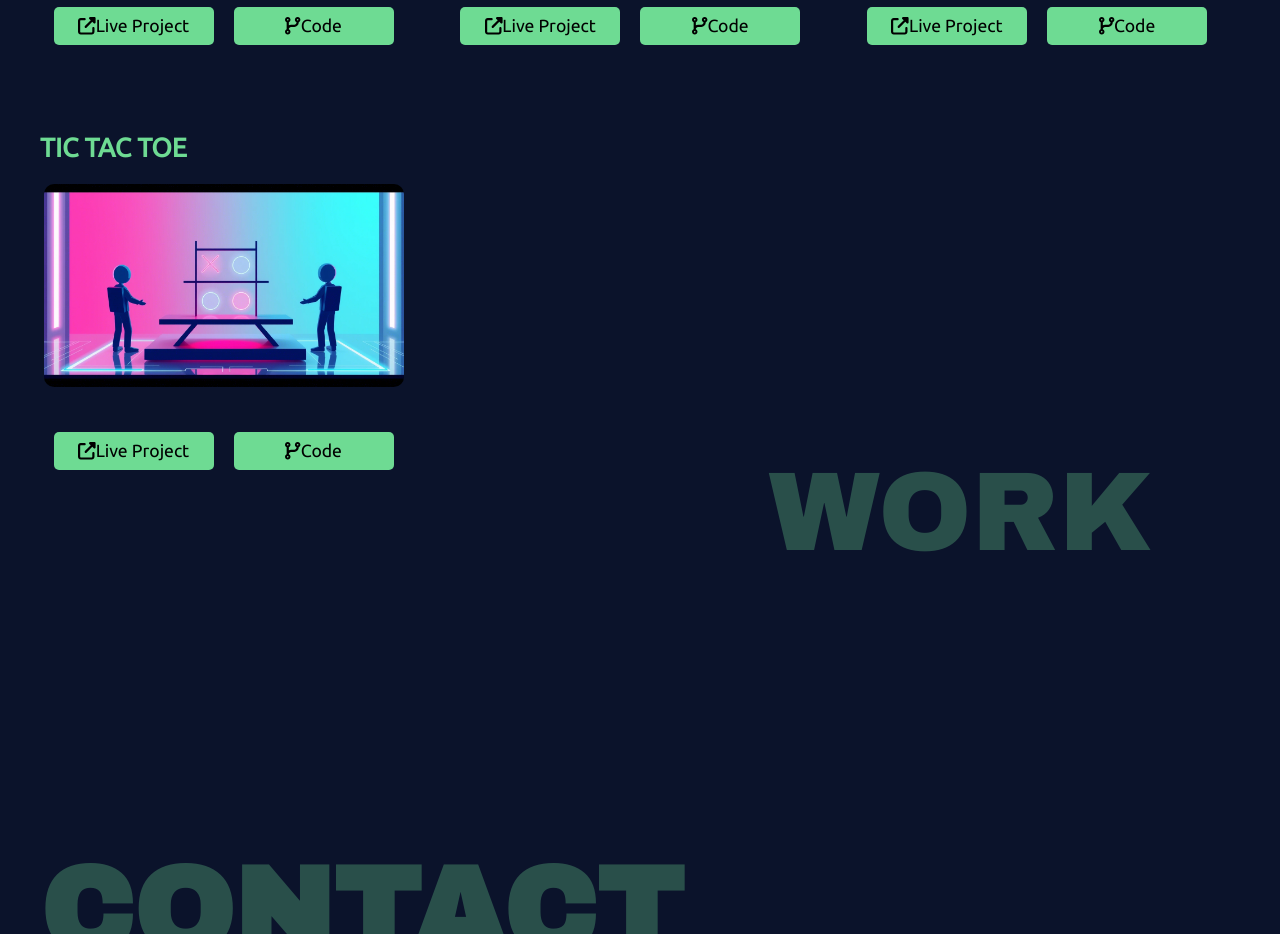
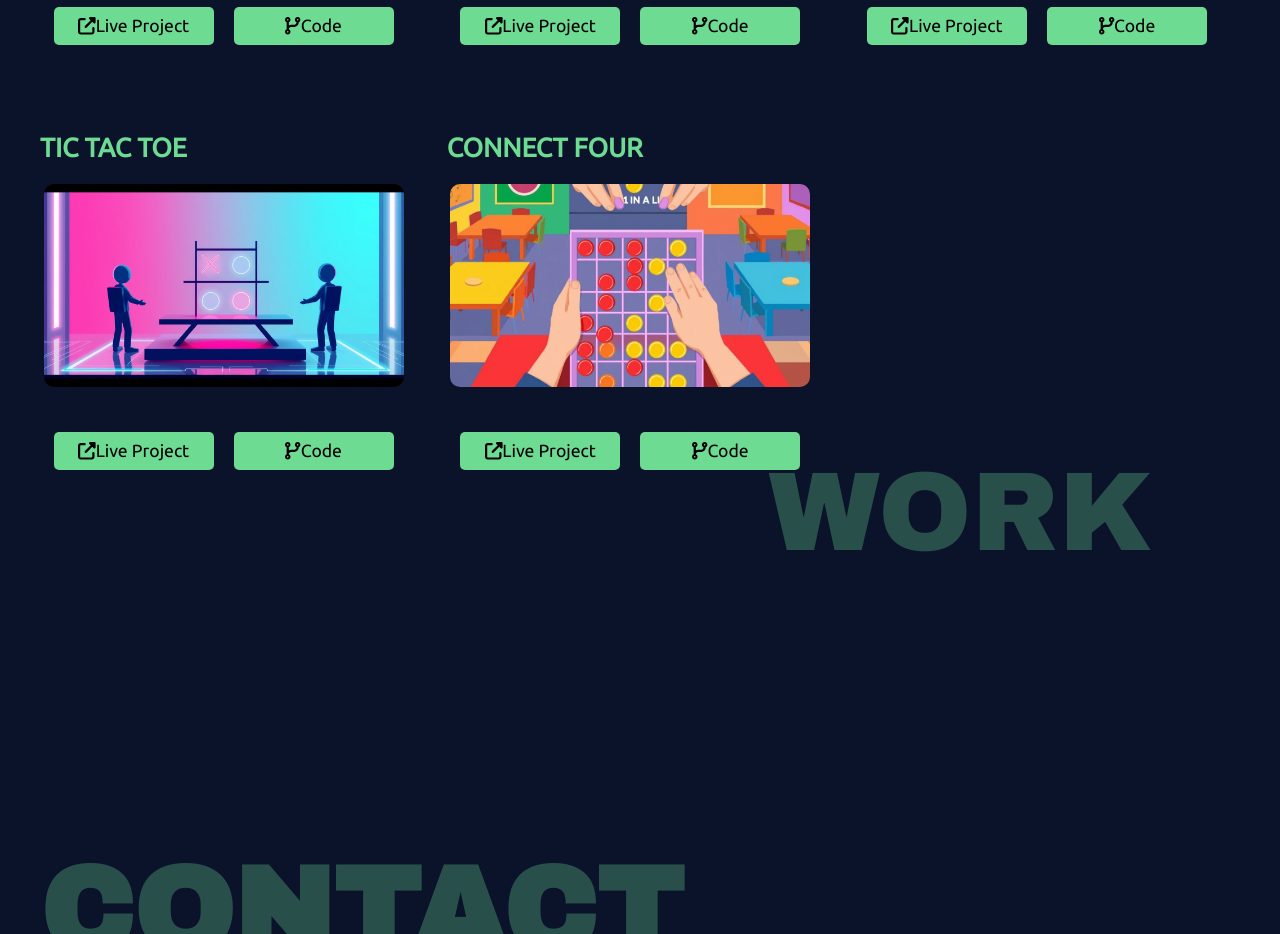
Before and after one commit to pmmachadov/portfolio-pablo-machado, a Next.js app: page / in a window 1280 px wide. Shown: the part 2080-3014 px from the top of the page. Built offline with nearby package versions, Linux system fonts and the light colour scheme.

Commit message:
Add new project entry for 'Connect Four' with links to live demo and code repository

```diff
--- a/sections/me.tsx
+++ b/sections/me.tsx
@@ -171,6 +171,22 @@ export const projectData: ProjectCardType[] = [
       },
     ],
   },
+  {
+    title: "Connect four",
+    image: "/assets/images/connect-four.webp",
+    links: [
+      {
+        name: "Live Project",
+        path: "https://my-last-connect-four.netlify.app/",
+        icon: <FontAwesomeIcon icon={faUpRightFromSquare} />,
+      },
+      {
+        name: "Code",
+        path: "https://github.com/pmmachadov/my-connect-four",
+        icon: <FontAwesomeIcon icon={faCodeBranch} />,
+      },
+    ],
+  },
 ];
 
 // SKILL CARDS
```
Also changed, not shown: public/assets/images/connect-four.webp (added).
